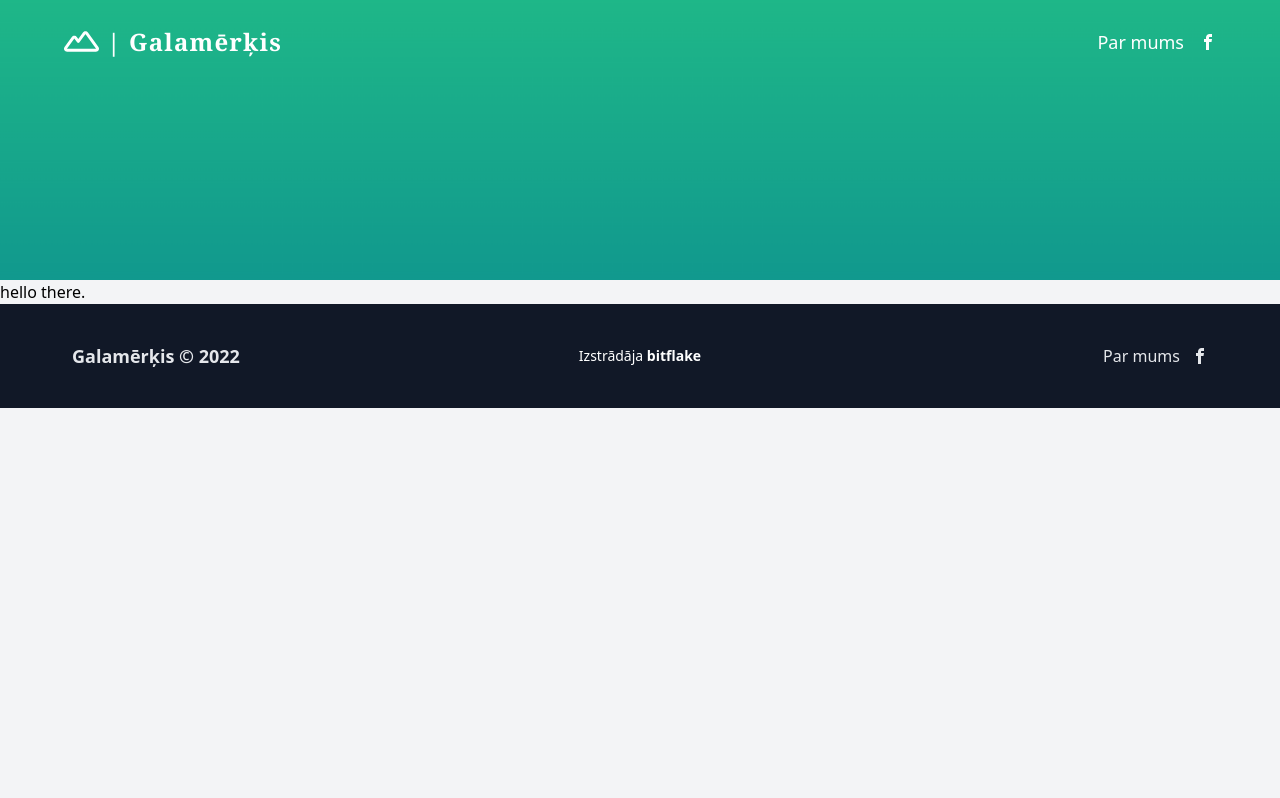
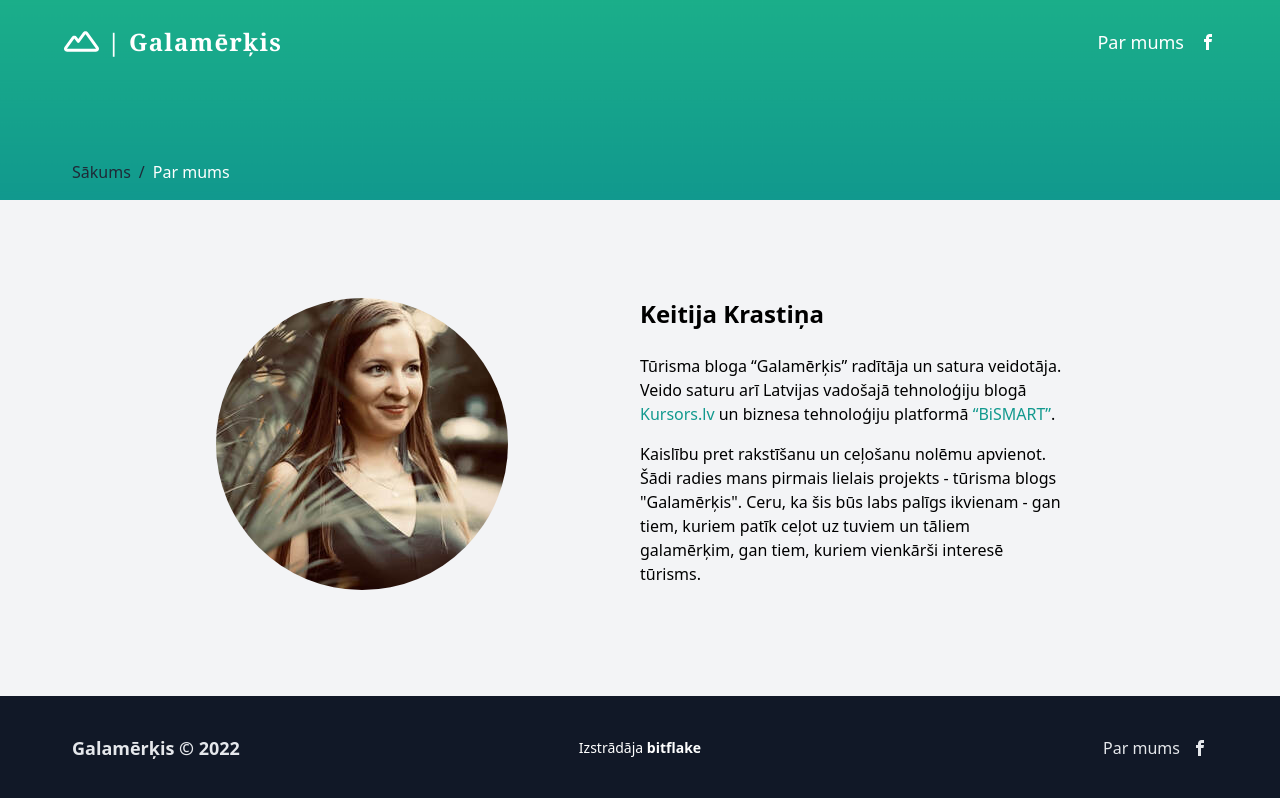
Before and after one commit to KristapsVitols/galamerkis, a Nuxt app in the folder client/: page /par-mums in a window 1280 px wide. Built offline with nearby package versions, Linux system fonts and the light colour scheme.

Commit message:
par mums page

```diff
--- a/client/pages/par-mums.vue
+++ b/client/pages/par-mums.vue
@@ -1,7 +1,35 @@
 <template>
-    <div>
-        <Header/>
-        <p>hello there.</p>
+    <div class="flex flex-col h-screen">
+        <Header height="25vh"/>
+
+        <div class="container w-full max-w-6xl mx-auto -mt-12 text-base font-medium">
+            <router-link to="/"
+                         class="inline-block py-2 px-2 text-gray-800 no-underline hover:text-gray-200">
+                Sākums
+            </router-link>
+            <span class="text-gray-800">/</span>
+            <router-link to="/par-mums"
+                         class="inline-block py-2 px-2 text-white no-underline">
+                Par mums
+            </router-link>
+        </div>
+
+        <div id="content" class="container px-4 md:px-0 max-w-4xl mx-auto my-auto flex items-center" style="flex-grow: 1">
+            <div class="mx-0 sm:mx-6 grid grid-cols-2">
+                <img src="/keitija-krastina.jpg" class="rounded-full avatar"/>
+                <div>
+                <h3 class="text-2xl font-bold mb-6">Keitija Krastiņa</h3>
+                <p class="mb-4">
+                    Tūrisma bloga “Galamērķis” radītāja un satura veidotāja. Veido saturu arī Latvijas vadošajā tehnoloģiju blogā
+                    <a href="https://www.kursors.lv/author/keitija" target="_blank">Kursors.lv</a> un biznesa tehnoloģiju platformā
+                    <a href="http://www.bismart.lv" target="_blank">“BiSMART”</a>.
+                </p>
+                <p>
+                    Kaislību pret rakstīšanu un ceļošanu nolēmu apvienot. Šādi radies mans pirmais lielais projekts - tūrisma blogs "Galamērķis". Ceru, ka šis būs labs palīgs ikvienam - gan tiem, kuriem patīk ceļot uz tuviem un tāliem galamērķim, gan tiem, kuriem vienkārši interesē tūrisms.
+                </p>
+                </div>
+            </div>
+        </div>
         <Footer/>
     </div>
 </template>
@@ -12,3 +40,8 @@ export default {
     components: {Footer, Header}
 }
 </script>
+<style>
+#content a {
+    color: #11998e;
+}
+</style>
```
